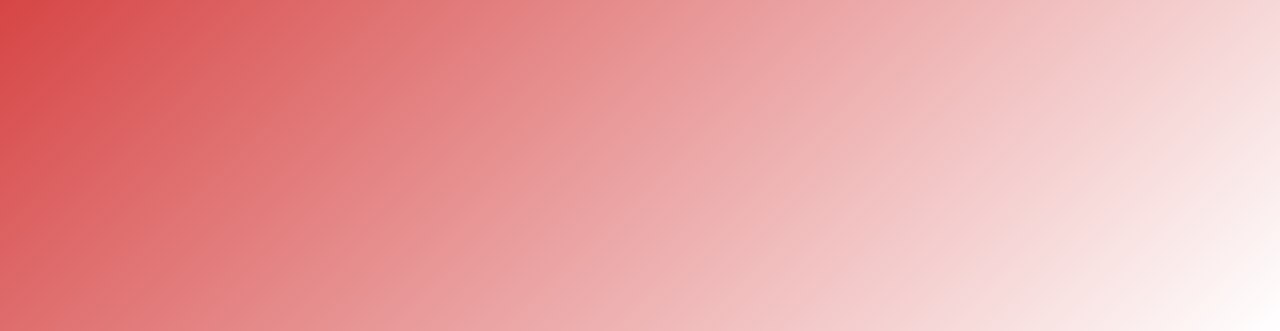
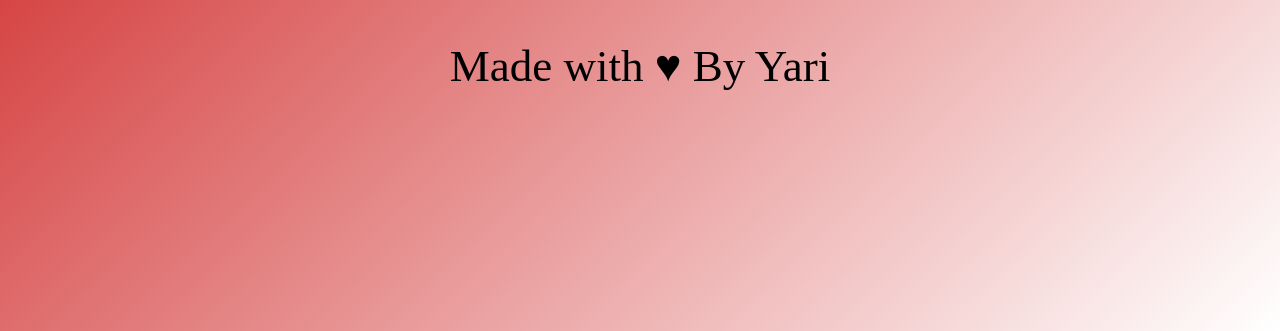
Before and after one commit to Knil88/-htmlcss-hello, a plain HTML site: page index.html in a window 1280 px wide. Shown: the part 469-800 px from the top of the page. Drawn offline with Linux system fonts and the light colour scheme.

Commit message:
Insert Footer

```diff
--- a/css/style.css
+++ b/css/style.css
@@ -11,3 +11,7 @@ h1 {
     text-align: center;
     font-size: 80px;
 }
+footer {
+    text-align: center;
+    font-size: 45px;;
+}
--- a/index.html
+++ b/index.html
@@ -9,5 +9,8 @@
 </head>
 <body>
     <h1>Hello World</h1>
+    <footer>
+        Made with &hearts; By Yari
+    </footer>
 </body>
 </html>
```
